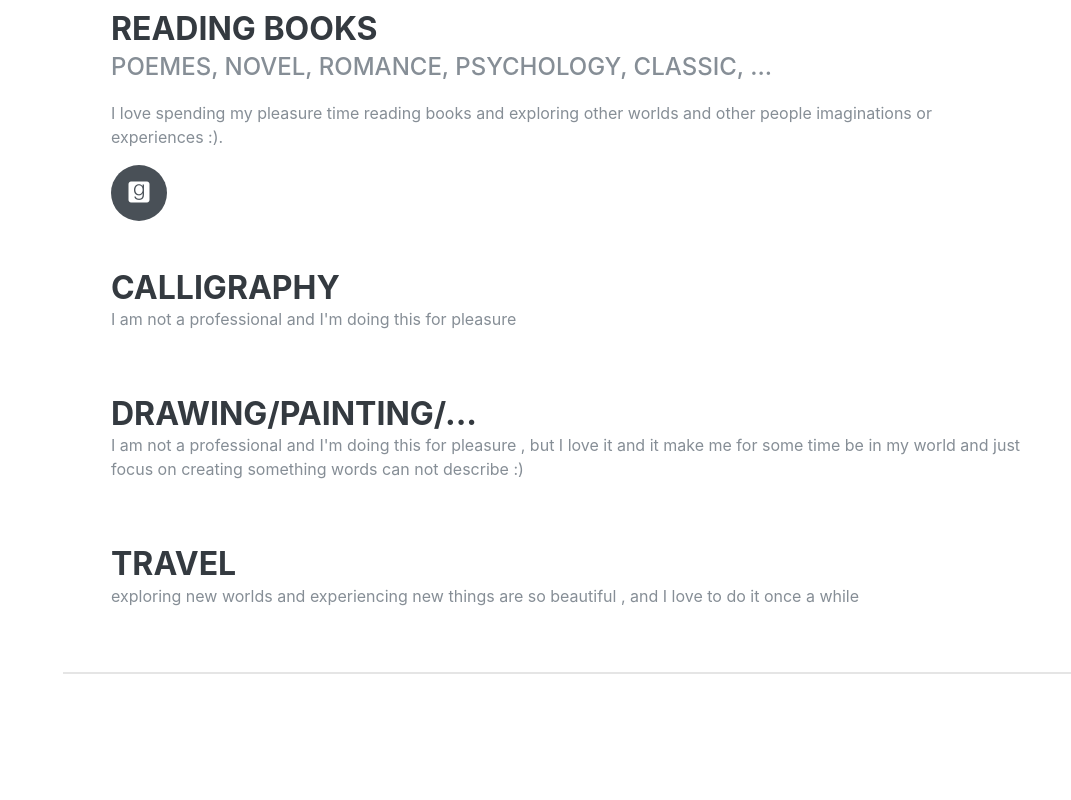
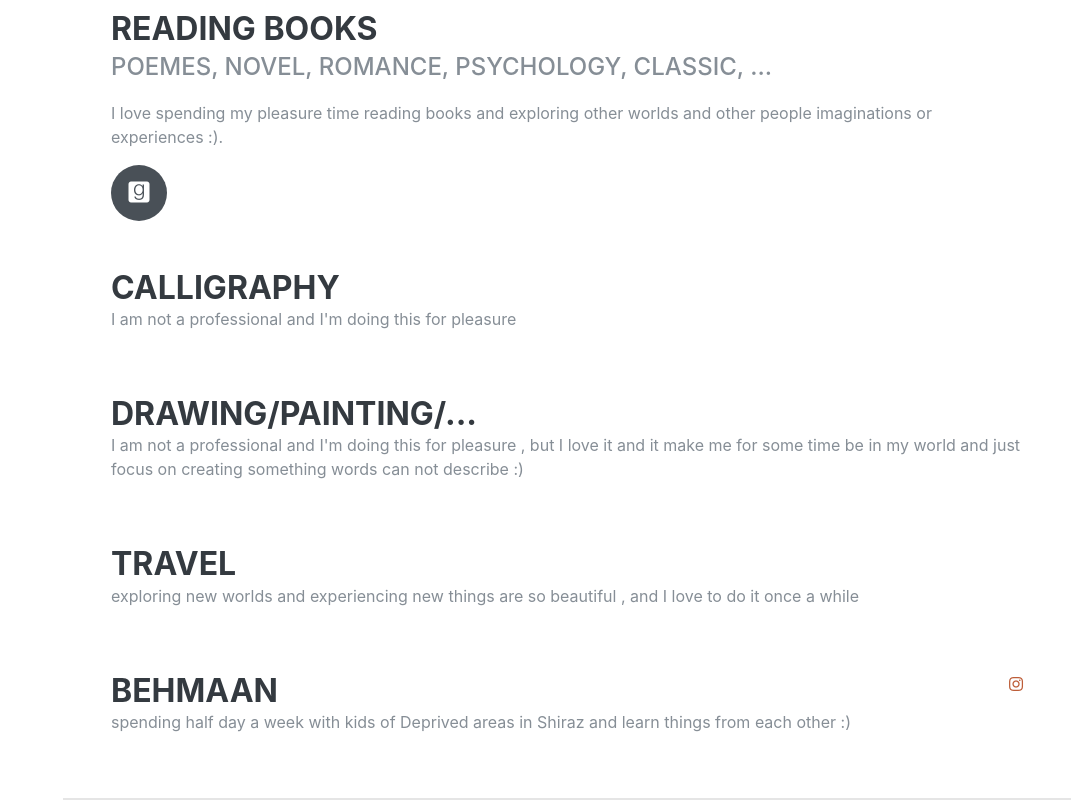
Before and after one commit to hosseinhayati128/hosseinhayati128.github.io, a website: page index.html in a window 1280 px wide. Shown: the part 9786-10586 px from the top of the page, without its empty margins (209-1280 px from the left). Before the commit the page ends 10460 px from the top, so only its background shows below. Drawn offline with Linux system fonts and the light colour scheme; a web font is replaced by a local one.

Commit message:
Update index.html

```diff
--- a/index.html
+++ b/index.html
@@ -595,6 +595,21 @@
             </div>
           </div>
 
+        </br>
+        </br>
+
+          <div class="resume-item d-flex flex-column flex-md-row">
+            <div class="resume-content mr-auto">
+              <h3 class="mb-0">behmaan</h3>
+              <p>spending half day a week with kids of Deprived areas in Shiraz and learn things from each other :)</p>
+            </div>
+              <div class="social-icons2">
+              <a href="https://www.instagram.com/behmaan/">
+                <i class="fab fa-instagram"></i>
+              </a>
+              </div>
+          </div>
+
         </div>
       </section>
 
```
